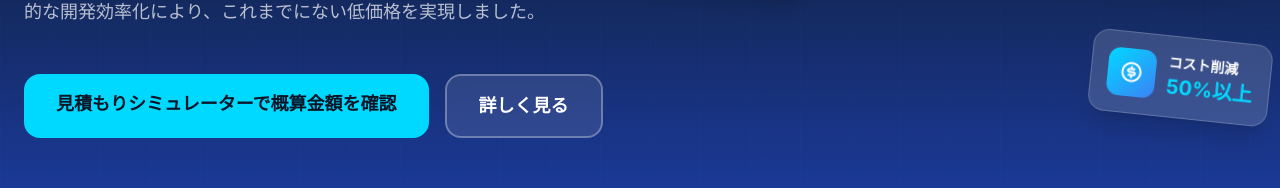
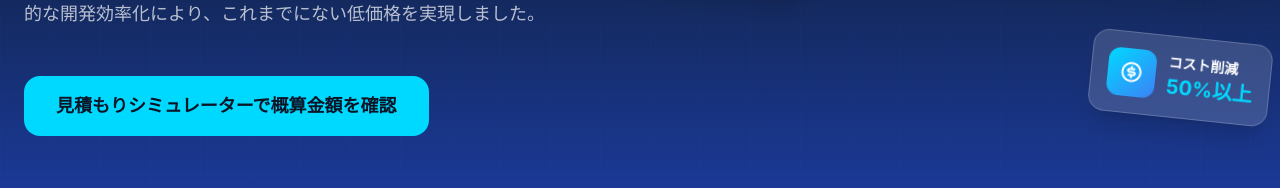
Before and after one commit to KEIDAI-TechTime/new-AI-site, a React (Vite) app: page / in a window 1280 px wide. Shown: the part 526-714 px from the top of the page. Built offline with nearby package versions, Linux system fonts and the light colour scheme.

Commit message:
Remove 詳しく見る button from hero section
Simplify the hero section CTA by removing the secondary "詳しく見る" button, keeping only the primary simulator button for a more focused user experience.

```diff
--- a/src/pages/home/components/Hero.tsx
+++ b/src/pages/home/components/Hero.tsx
@@ -29,9 +29,6 @@ export default function Hero() {
               <Link to="/simulator" className="bg-[#00D9FF] text-[#0A1628] px-6 sm:px-8 py-3 sm:py-4 rounded-xl sm:rounded-2xl text-sm sm:text-base lg:text-lg font-bold hover:bg-[#00F0FF] transition-all duration-300 hover:shadow-2xl hover:shadow-[#00D9FF]/50 hover:-translate-y-1 cursor-pointer text-center">
                 見積もりシミュレーターで概算金額を確認
               </Link>
-              <button className="bg-white/10 backdrop-blur-md text-white px-6 sm:px-8 py-3 sm:py-4 rounded-xl sm:rounded-2xl text-sm sm:text-base lg:text-lg font-bold border-2 border-white/30 hover:bg-white/20 hover:border-white/50 transition-all duration-300 cursor-pointer text-center">
-                詳しく見る
-              </button>
             </div>
           </div>
 
```
